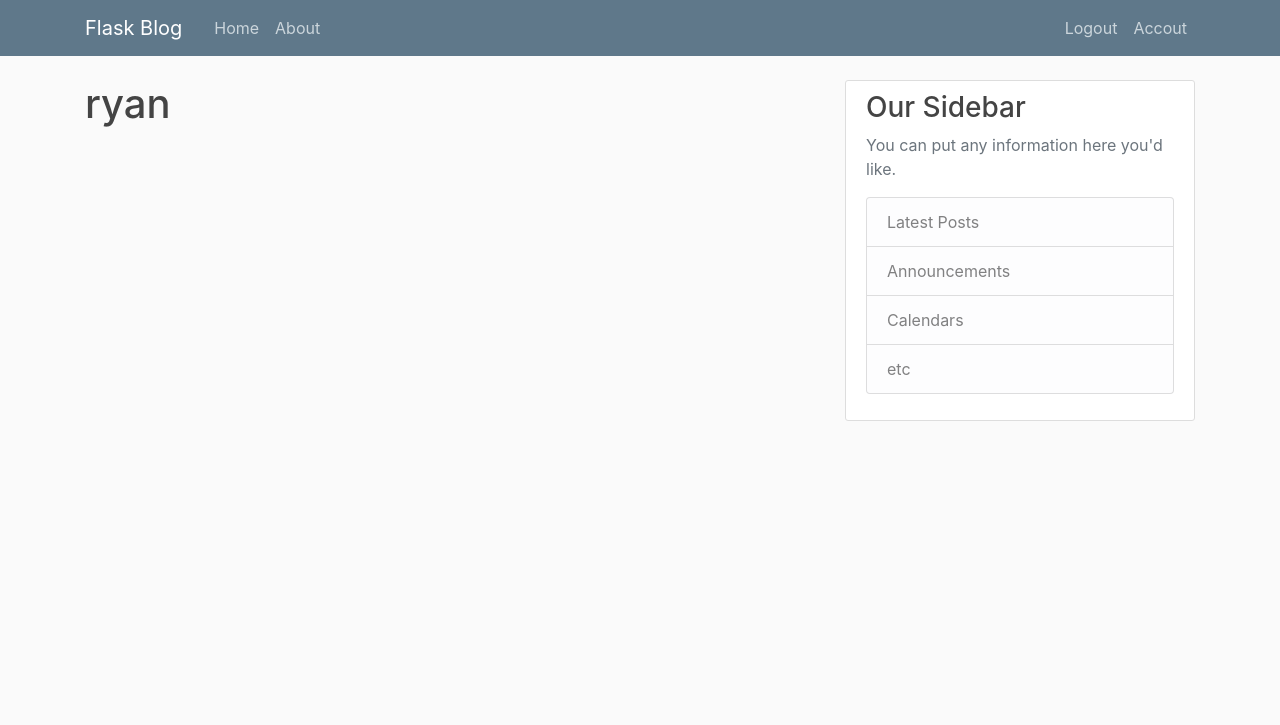
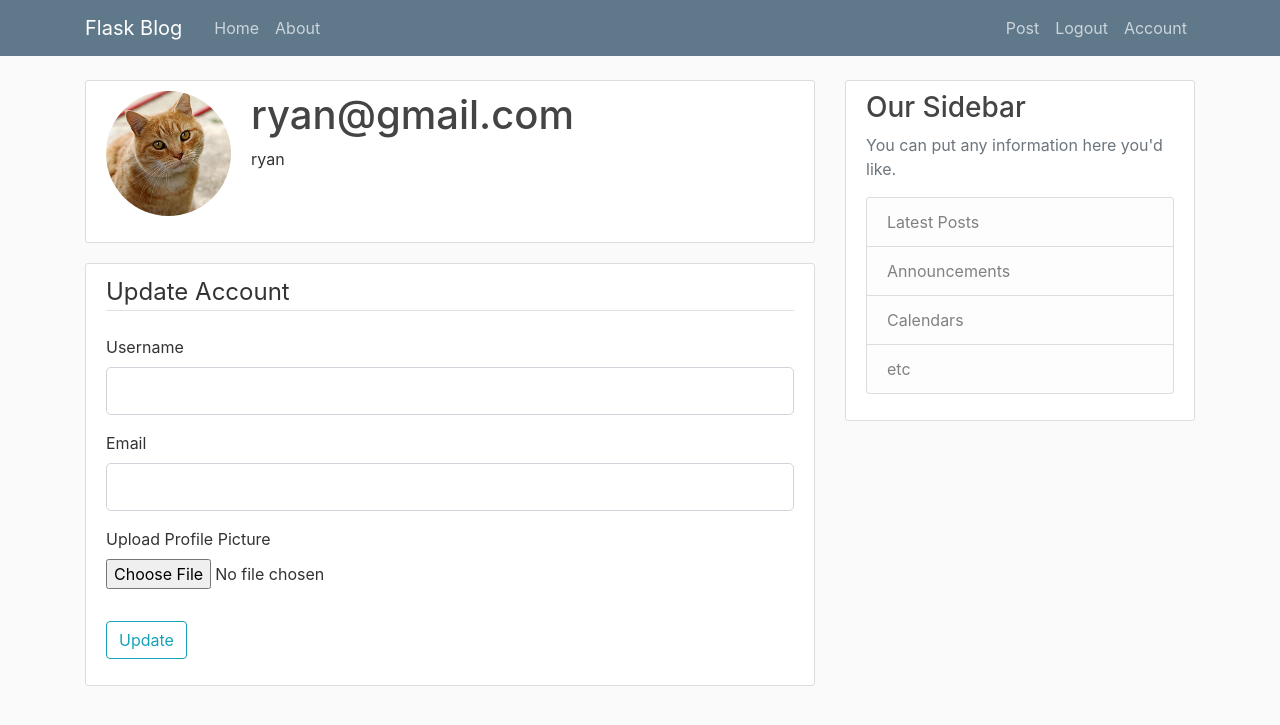
Before and after one commit to JunYiLyu/flaskblog, a Flask app: page /account in a window 1280 px wide. Shown: the top 725 px of the page. Run offline with Flask 2, Linux system fonts and the light colour scheme; a user stored in the database is signed in; some libraries are stand-ins or nearby versions.

Commit message:
tutorial8

```diff
--- a/flaskblog/forms.py
+++ b/flaskblog/forms.py
@@ -1,7 +1,9 @@
 from flask_wtf import FlaskForm
-from wtforms import StringField,PasswordField,BooleanField,SubmitField
+from wtforms import StringField,PasswordField,BooleanField,SubmitField,FileField,TextAreaField
 from wtforms.validators import DataRequired,Length,Email,EqualTo,ValidationError
+from flask_wtf.file import FileAllowed,FileRequired
 from flaskblog.models import User
+from flask_uploads import IMAGES
 
 class RegisterForm(FlaskForm):
     username = StringField('Username',validators=[DataRequired(),Length(min=1,max=20)])
@@ -24,3 +26,22 @@ class LoginForm(FlaskForm):
      password = PasswordField('Password',validators=[DataRequired()])
      remember = BooleanField('Remember Me')
      submit = SubmitField('Log In')
+
+class UpdateAccountForm(FlaskForm):
+    username = StringField('Username',validators=[DataRequired(),Length(min=1,max=20)])
+    email = StringField('Email',validators=[DataRequired(),Email()])
+    picture = FileField('Upload Profile Picture',validators=[FileAllowed(IMAGES),FileRequired()])
+    submit = SubmitField('Update')
+
+    def validate_username(self,username):
+        if User.query.filter_by(username=self.username.data).first():
+            raise ValidationError('This username is exist.')
+
+    def validate_email(self,email):
+        if User.query.filter_by(email=self.email.data).first():
+            raise ValidationError('This email is exist.')
+
+class CreatePostForm(FlaskForm):
+    title = StringField(label='Title',validators=[DataRequired()])
+    content = TextAreaField(label='Content',validators=[DataRequired(),Length(max=200)])
+    submit = SubmitField('Create')
--- a/flaskblog/routes.py
+++ b/flaskblog/routes.py
@@ -1,28 +1,17 @@
 from flaskblog import app,db,bcrypt
-from flask import render_template,url_for,flash,redirect,request
-from flaskblog.forms import RegisterForm,LoginForm
+from flask import render_template,url_for,flash,redirect,request,abort
+from flaskblog.forms import RegisterForm,LoginForm,UpdateAccountForm,CreatePostForm
 from flaskblog.models import User,Post
 from flask_login import login_user,current_user,logout_user,login_required
+import secrets,os
+from PIL import Image
 
-datas = [
-    {
-        'title':'data1',
-        'author':'John',
-        'date':'2018/10/27',
-        'content':'content1'
-    },
-    {
-        'title':'data2',
-        'author':'ryan',
-        'date':'2018/10/27',
-        'content':'content2'
-    }
-]
 
 @app.route("/")
 @app.route("/home")
 def home():
-    return render_template('home.html',posts=datas,title='home')
+    posts = Post.query.all()
+    return render_template('home.html',posts=posts,title='home')
 
 @app.route("/about")
 def about():
@@ -63,7 +52,73 @@ def logout():
     logout_user()
     return redirect(url_for('home'))
 
-@app.route('/account')
+def save_picture(picture):
+    random_hex = secrets.token_hex(8)
+    filename = random_hex + '-' + picture.filename
+    path = os.path.join(app.root_path,'static/pictures',filename)
+    image = Image.open(picture)
+    image.thumbnail([200,200])
+    image.save(path)
+    return filename
+
+@app.route('/account',methods=['GET','POST'])
 @login_required #__init___ login_manager.login_view = 'login'
 def account():
-    return render_template('account.html',title='login')
+    pic = url_for('static',filename = 'pictures/' + current_user.image_file)
+    form = UpdateAccountForm()
+
+    if form.validate_on_submit():
+        flash('Update Sucessfully','success')
+        current_user.username = form.username.data
+        current_user.email = form.email.data
+        if form.picture.data:
+            filename = save_picture(form.picture.data)
+            current_user.image_file = filename
+        db.session.commit()
+        return redirect(url_for('account'))
+
+    return render_template('account.html',title='account',pic=pic,form=form)
+
+@app.route('/home/new',methods=['GET','POST'])
+@login_required
+def create_post():
+    form = CreatePostForm()
+    if form.validate_on_submit():
+        post = Post(title=form.title.data,content=form.content.data,user_id=current_user.id)
+        db.session.add(post)
+        db.session.commit()
+        return redirect(url_for('home'))
+    return render_template('create_post.html',title='Create Post',form=form)
+
+@app.route('/home/post/<int:post_id>',methods=['GET','POST'])
+@login_required
+def post(post_id):
+    post = Post.query.get_or_404(post_id)
+    return render_template('post.html',post=post)
+
+@app.route('/home/post/<int:post_id>/update',methods=['GET','POST'])
+@login_required
+def update_post(post_id):
+    form = CreatePostForm()
+    post = Post.query.get_or_404(post_id)
+    if post.author != current_user:
+        abort(403)
+    if form.validate_on_submit():
+        post.title = form.title.data
+        post.content =form.content.data
+        db.session.commit()
+        return redirect(url_for('post',post_id=post.id))
+    elif request.method == 'GET':
+        form.title.data = post.title
+        form.content.data = post.content
+    return render_template('create_post.html',title='Create Post',form=form)
+
+@app.route('/home/post/<int:post_id>/delete',methods=['GET','POST'])
+@login_required
+def delete_post(post_id):
+    post = Post.query.get_or_404(post_id)
+    if post.author != current_user:
+        abort(403)
+    db.session.delete(post)
+    db.session.commit()
+    return redirect(url_for('home'))
--- a/flaskblog/templates/account.html
+++ b/flaskblog/templates/account.html
@@ -1,4 +1,67 @@
 {% extends "layout.html" %}
 {% block content %}
-  <h1>{{ current_user.username }}</h1>
+  <div class="content-section">
+    <div class='media'>
+      <img class="rounded-circle account-img" src="{{ pic }}">
+      <div class="media-body">
+        <h2 class="account-heading">{{ current_user.email }}</h2>
+        <p class="text-sencondary">{{ current_user.username }}</p>
+      </div>
+    </div>
+  </div>
+
+  <div class="content-section">
+    <form class=""  method="post" enctype="multipart/form-data">
+      {{ form.hidden_tag() }}
+      <fieldset class="form-group">
+        <legend class="border-bottom mb-4">Update Account</legend>
+        <div class="form-group">
+          {{ form.username.label(class= "form-control-label")}}
+          {% if form.username.errors %}
+            {{ form.username (class="form-control form-control-lg is-invalid")}}
+            {% for error in form.username.errors %}
+              <div class="invalid-feedback">
+                  <span>{{ error }}</span>
+              </div>
+            {% endfor %}
+          {% else %}
+            {{ form.username (class="form-control form-control-lg") }}
+          {% endif%}
+        </div>
+
+        <div class="form-group">
+          {{ form.email.label(class= "form-control-label")}}
+          {% if form.email.errors %}
+            {{ form.email (class="form-control form-control-lg is-invalid") }}
+            {% for error in form.email.errors%}
+            <div class="invalid-feedback">
+                <span>{{ error }}</span>
+            </div>
+            {% endfor %}
+          {% else %}
+            {{ form.email (class="form-control form-control-lg") }}
+          {% endif %}
+        </div>
+
+        <div class="form-group">
+          {{ form.picture.label (class= "form-control-label")}}
+          {{ form.picture(class="form-control-file") }}
+          {% if form.picture.errors %}
+            {% for error in form.picture.errors %}
+              <span class="text-danger">{{ error }}</span>
+            {% endfor%}
+          {% endif %}
+        </div>
+      </fieldset>
+
+      <div class="form-group">
+        {{ form.submit (class="btn btn-outline-info")}}
+      </div>
+    </form>
+  </div>
+
+
+
+
+
 {% endblock %}
--- a/flaskblog/templates/layout.html
+++ b/flaskblog/templates/layout.html
@@ -35,8 +35,9 @@
             <!-- Navbar Right Side -->
             {% if current_user.is_authenticated %}
               <div class="navbar-nav">
+                <a class="nav-item nav-link" href="{{ url_for('create_post') }}">Post</a>
                 <a class="nav-item nav-link" href="{{ url_for('logout') }}">Logout</a>
-                <a class="nav-item nav-link" href="{{ url_for('account') }}">Accout</a>
+                <a class="nav-item nav-link" href="{{ url_for('account') }}">Account</a>
               </div>
             {% else %}
               <div class="navbar-nav">
--- a/flaskblog/templates/login.html
+++ b/flaskblog/templates/login.html
@@ -39,11 +39,12 @@
       <div class="form-group">
         {{ form.submit (class="btn btn-outline-info") }}
       </div>
-
+    </form>
+  </div>
   <div class="text-muted ml-2">
     <a href="#">Forgot Password?</a>
   </div>
-    </div>
+
   <div class="boder-top pt-3">
     <small>
       Need an Account?<a class="ml-2" href="{{url_for('register')}}">Register</a>
```
Also changed, not shown: flaskblog/templates/create_post.html (added, +36 -0 lines), flaskblog/templates/home.html (+4 -3 lines), flaskblog/templates/post.html (added, +42 -0 lines), flaskblog/templates/register.html (+5 -4 lines), flaskblog/site.db, flaskblog/static/pictures/8fd5e2367cc628e7-dog.jpg (added), flaskblog/static/pictures/c6d58f0c0814ffd0-dog.jpg (added), flaskblog/static/pictures/default.jpg (added), 1 other file. Lines whose indentation alone changed are shown as unchanged.
